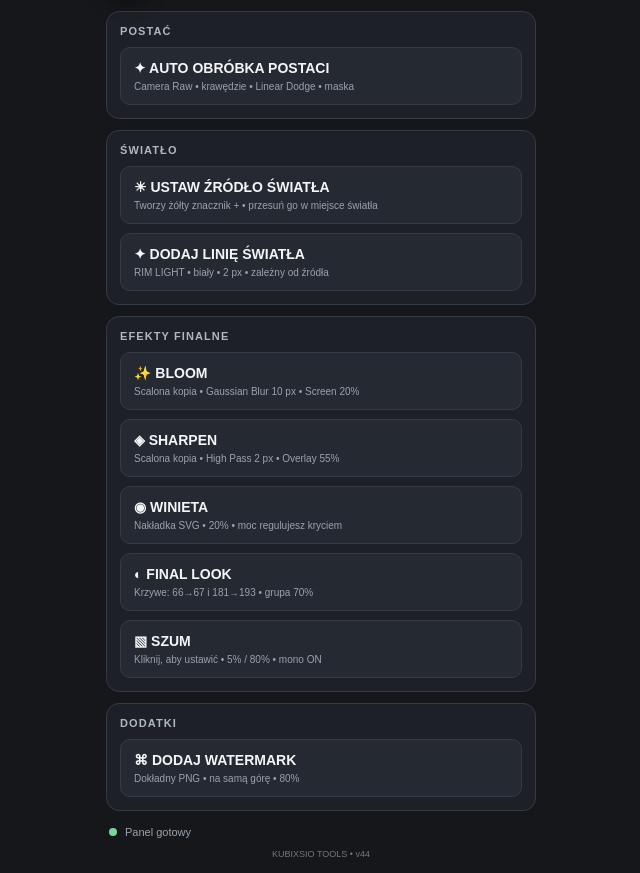
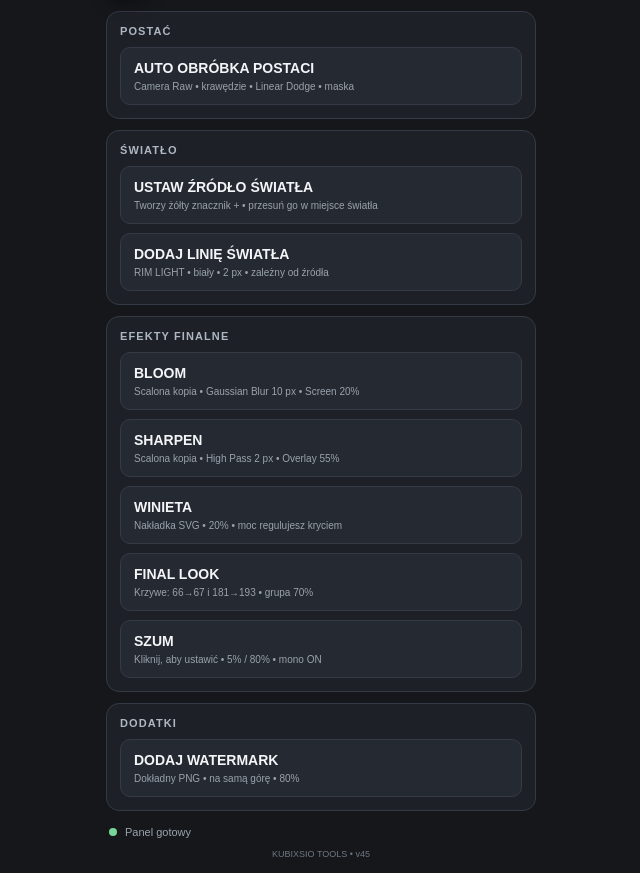
Before and after one commit to Kubixsio/KUBIXSIO-TOOLS, a plain HTML site: page plugin.html in a window 1280 px wide. Shown: the part 59-932 px from the top of the page, without its empty margins (319-959 px from the left). Drawn offline with Linux system fonts and the light colour scheme.

Commit message:
Bump panel to v45

```diff
--- a/plugin.html
+++ b/plugin.html
@@ -4,23 +4,23 @@
 <meta charset="UTF-8">
 <meta name="viewport" content="width=device-width,initial-scale=1">
 <title>KUBIXSIO TOOLS</title>
-<link rel="stylesheet" href="plugin-v35.css?v=44">
+<link rel="stylesheet" href="plugin-v35.css?v=45">
 </head>
 <body>
 <div class="wrap">
   <div class="head"><div class="logo">K</div><div><h1>KUBIXSIO TOOLS</h1><div class="sub">Szybkie narzędzia do Photopea</div></div></div>
-  <div class="section"><p class="section-title">POSTAĆ</p><div class="grid"><button type="button" onclick="runCharacterAuto()">✦ AUTO OBRÓBKA POSTACI<span class="hint">Camera Raw • krawędzie • Linear Dodge • maska</span></button></div></div>
+  <div class="section"><p class="section-title">POSTAĆ</p><div class="grid"><button type="button" onclick="runCharacterAuto()">AUTO OBRÓBKA POSTACI<span class="hint">Camera Raw • krawędzie • Linear Dodge • maska</span></button></div></div>
   <div class="section"><p class="section-title">ŚWIATŁO</p><div class="grid">
-    <button type="button" onclick="setLightSource()">☀ USTAW ŹRÓDŁO ŚWIATŁA<span class="hint">Tworzy żółty znacznik + • przesuń go w miejsce światła</span></button>
-    <button type="button" onclick="runRimLight()">✦ DODAJ LINIĘ ŚWIATŁA<span class="hint">RIM LIGHT • biały • 2 px • zależny od źródła</span></button>
+    <button type="button" onclick="setLightSource()">USTAW ŹRÓDŁO ŚWIATŁA<span class="hint">Tworzy żółty znacznik + • przesuń go w miejsce światła</span></button>
+    <button type="button" onclick="runRimLight()">DODAJ LINIĘ ŚWIATŁA<span class="hint">RIM LIGHT • biały • 2 px • zależny od źródła</span></button>
   </div></div>
   <div class="section"><p class="section-title">EFEKTY FINALNE</p><div class="grid">
-    <button type="button" onclick="runBloom()">✨ BLOOM<span class="hint">Scalona kopia • Gaussian Blur 10 px • Screen 20%</span></button>
-    <button type="button" onclick="runSharpen()">◈ SHARPEN<span class="hint">Scalona kopia • High Pass 2 px • Overlay 55%</span></button>
-    <button type="button" onclick="runVignette()">◉ WINIETA<span class="hint">Nakładka SVG • 20% • moc regulujesz kryciem</span></button>
-    <button type="button" onclick="runFinalLook()">◐ FINAL LOOK<span class="hint">Krzywe: 66→67 i 181→193 • grupa 70%</span></button>
+    <button type="button" onclick="runBloom()">BLOOM<span class="hint">Scalona kopia • Gaussian Blur 10 px • Screen 20%</span></button>
+    <button type="button" onclick="runSharpen()">SHARPEN<span class="hint">Scalona kopia • High Pass 2 px • Overlay 55%</span></button>
+    <button type="button" onclick="runVignette()">WINIETA<span class="hint">Nakładka SVG • 20% • moc regulujesz kryciem</span></button>
+    <button type="button" onclick="runFinalLook()">FINAL LOOK<span class="hint">Krzywe: 66→67 i 181→193 • grupa 70%</span></button>
     <div>
-      <button type="button" onclick="toggleNoisePanel()" id="noiseButton" aria-expanded="false">▧ SZUM<span id="noiseHint" class="hint">Kliknij, aby ustawić • 5% / 80% • mono ON</span></button>
+      <button type="button" onclick="toggleNoisePanel()" id="noiseButton" aria-expanded="false">SZUM<span id="noiseHint" class="hint">Kliknij, aby ustawić • 5% / 80% • mono ON</span></button>
       <div id="noiseControls" class="noise-controls">
         <div class="noise-row"><span>Ilość szumu</span><div class="noise-adjust"><button type="button" class="mini" onclick="changeNoiseAmount(-1)">−</button><span id="noiseAmountValue" class="noise-value">5%</span><button type="button" class="mini" onclick="changeNoiseAmount(1)">+</button></div></div>
         <div class="noise-row"><span>Krycie</span><div class="noise-adjust"><button type="button" class="mini" onclick="changeNoiseOpacity(-5)">−</button><span id="noiseOpacityValue" class="noise-value">80%</span><button type="button" class="mini" onclick="changeNoiseOpacity(5)">+</button></div></div>
@@ -29,12 +29,12 @@
       </div>
     </div>
   </div></div>
-  <div class="section"><p class="section-title">DODATKI</p><div class="grid"><button type="button" onclick="runWatermark()">⌘ DODAJ WATERMARK<span class="hint">Dokładny PNG • na samą górę • 80%</span></button></div></div>
+  <div class="section"><p class="section-title">DODATKI</p><div class="grid"><button type="button" onclick="runWatermark()">DODAJ WATERMARK<span class="hint">Dokładny PNG • na samą górę • 80%</span></button></div></div>
   <div class="status"><span id="dot" class="dot"></span><span id="status">Panel gotowy</span></div>
-  <div class="footer">KUBIXSIO TOOLS • v44</div>
+  <div class="footer">KUBIXSIO TOOLS • v45</div>
 </div>
-<script src="plugin-v35-core.js?v=44"></script>
-<script src="plugin-v37-light.js?v=44"></script>
-<script src="plugin-v35-extra.js?v=44"></script>
+<script src="plugin-v35-core.js?v=45"></script>
+<script src="plugin-v37-light.js?v=45"></script>
+<script src="plugin-v35-extra.js?v=45"></script>
 </body>
 </html>
```
